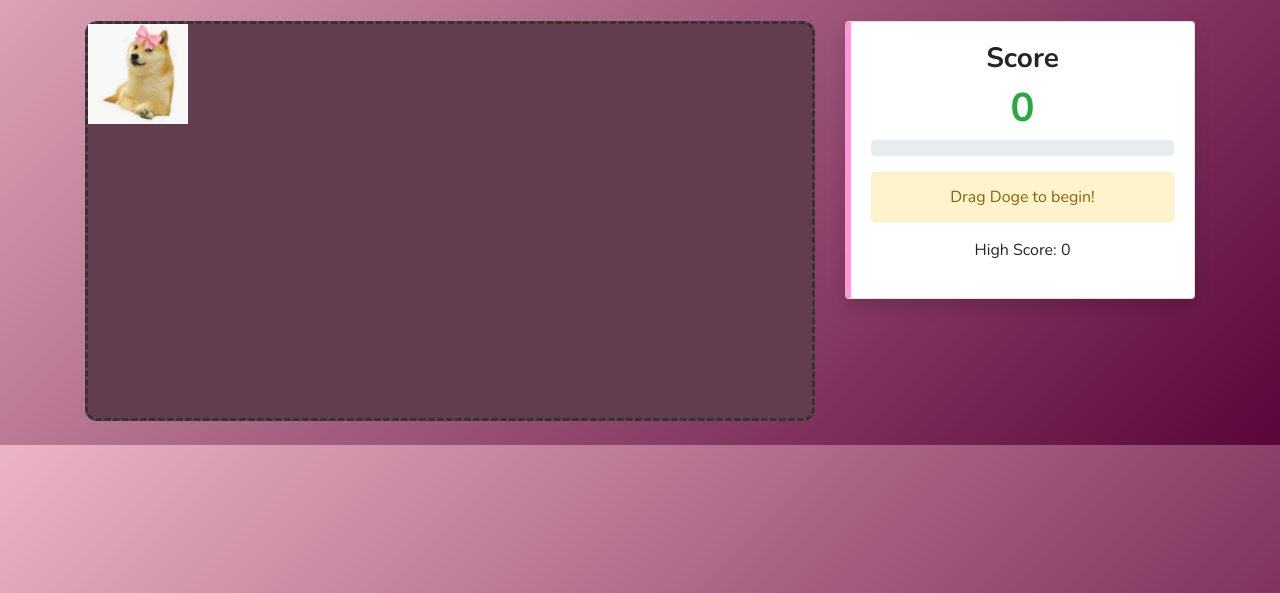
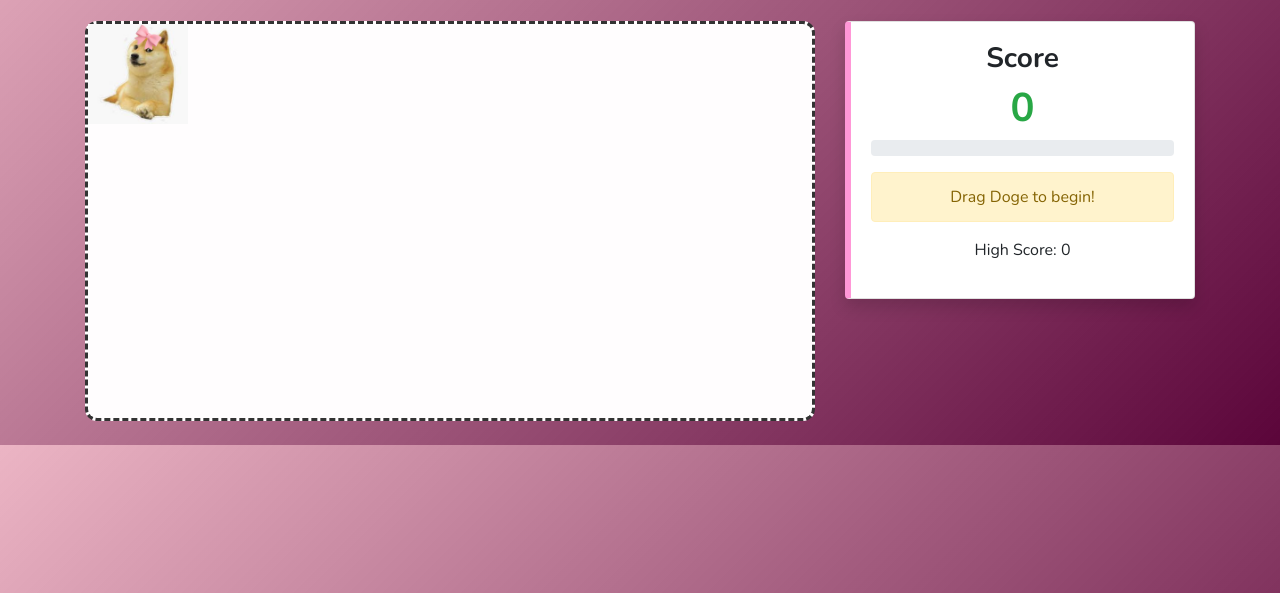
Before and after one commit to oliviabogle/final-rep, a plain HTML site: page index.html in a window 1280 px wide. Shown: the part 207-800 px from the top of the page. Drawn offline with nearby package versions, Linux system fonts and the light colour scheme.

Commit message:
white background

```diff
--- a/css/styles.css
+++ b/css/styles.css
@@ -10,7 +10,7 @@ body {
     height: 400px;
     border: 3px dashed #333;
     border-radius: 12px;
-    background: #623d50;
+    background: #fffdfe;
 }
 
 #doge-meme-pic {
```
